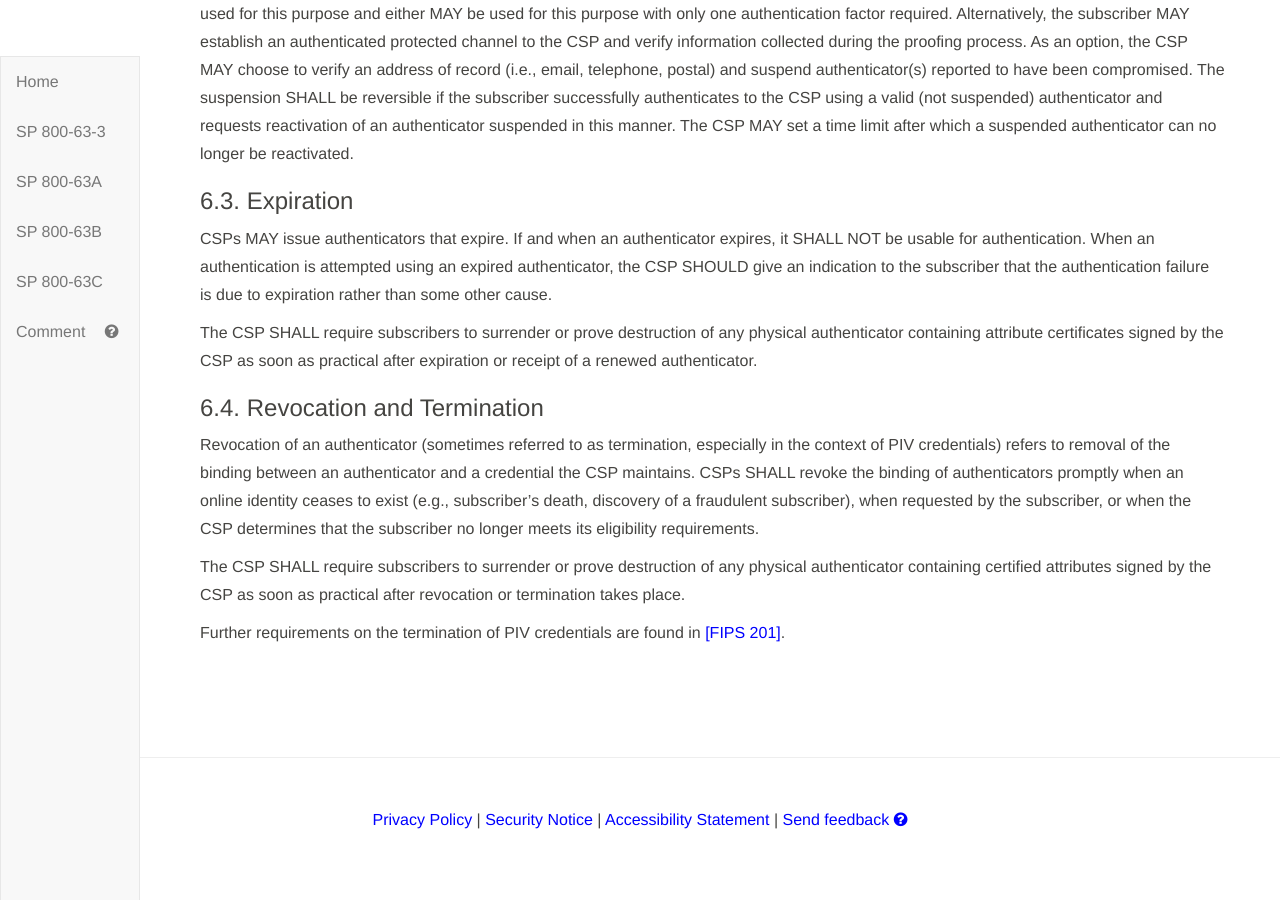
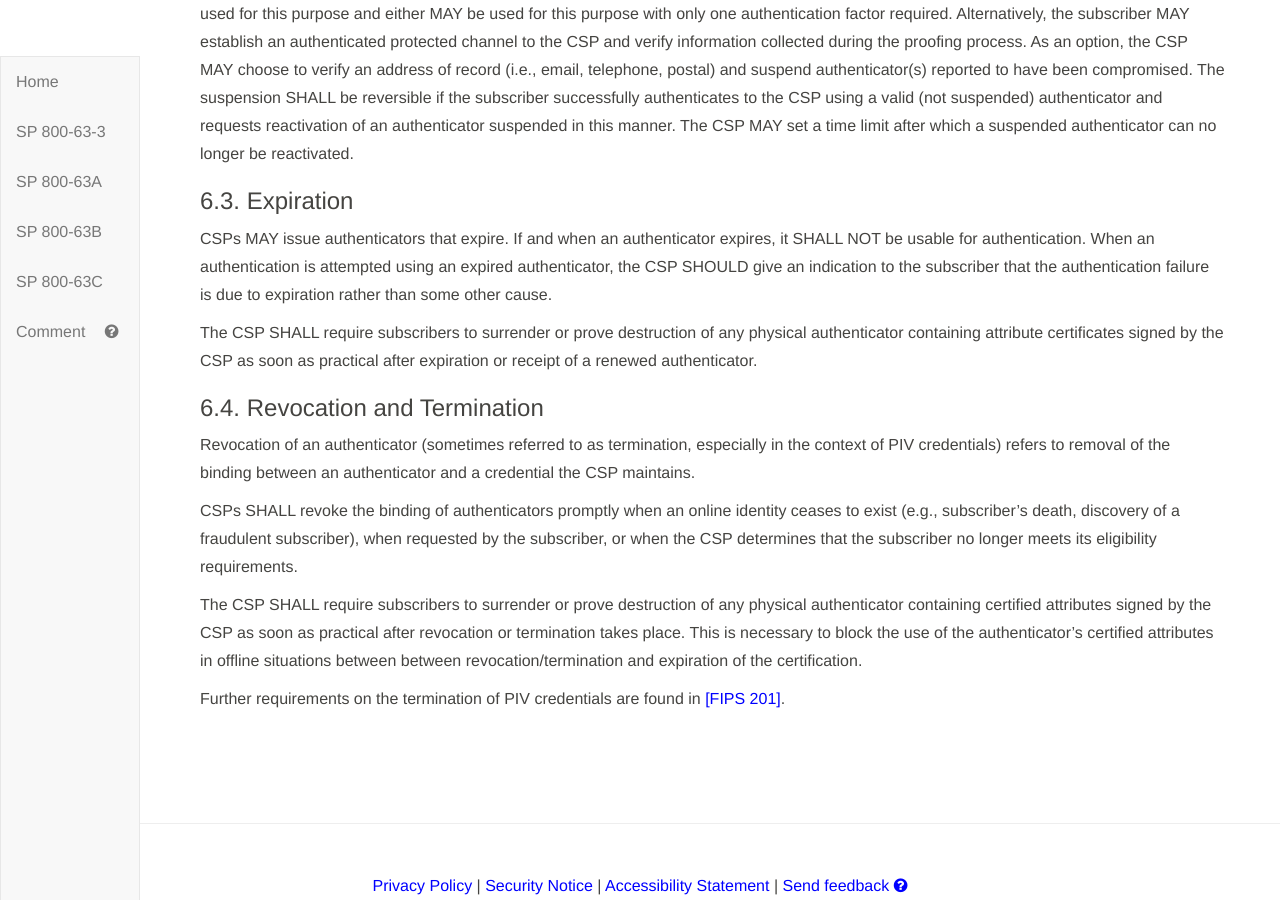
Before and after one commit to usnistgov/800-63-3, a Jekyll site: the page built from sp800-63b/sec6_lifecycle.md, in a window 1280 px wide and 900 px high, scrolled down 3153 px. Built offline with Jekyll 4.4.1, drawn with Linux system fonts in a browser that asks for light colours; our own code applies the rules of GitHub Pages for plain Markdown files; before the commit the page ends 3987 px from its top, so only the background shows below that.

Commit message:
Explain rationale for surrender or destruction. Closes #806.

```diff
--- a/sp800-63b/sec6_lifecycle.md
+++ b/sp800-63b/sec6_lifecycle.md
@@ -91,8 +91,9 @@ The CSP SHALL require subscribers to surrender or prove destruction of any physi
 ### 6.4. Revocation and Termination
 
 Revocation of an authenticator (sometimes referred to as termination, especially in the context of PIV credentials) refers to removal of the binding between an authenticator and a credential the CSP maintains.
+
 CSPs SHALL revoke the binding of authenticators promptly when an online identity ceases to exist (e.g., subscriber's death, discovery of a fraudulent subscriber), when requested by the subscriber, or when the CSP determines that the subscriber no longer meets its eligibility requirements.
 
-The CSP SHALL require subscribers to surrender or prove destruction of any physical authenticator containing certified attributes signed by the CSP as soon as practical after revocation or termination takes place.
+The CSP SHALL require subscribers to surrender or prove destruction of any physical authenticator containing certified attributes signed by the CSP as soon as practical after revocation or termination takes place. This is necessary to block the use of the authenticator's certified attributes in offline situations between between revocation/termination and expiration of the certification.
 
 Further requirements on the termination of PIV credentials are found in [[FIPS 201]](#FIPS201).
```
